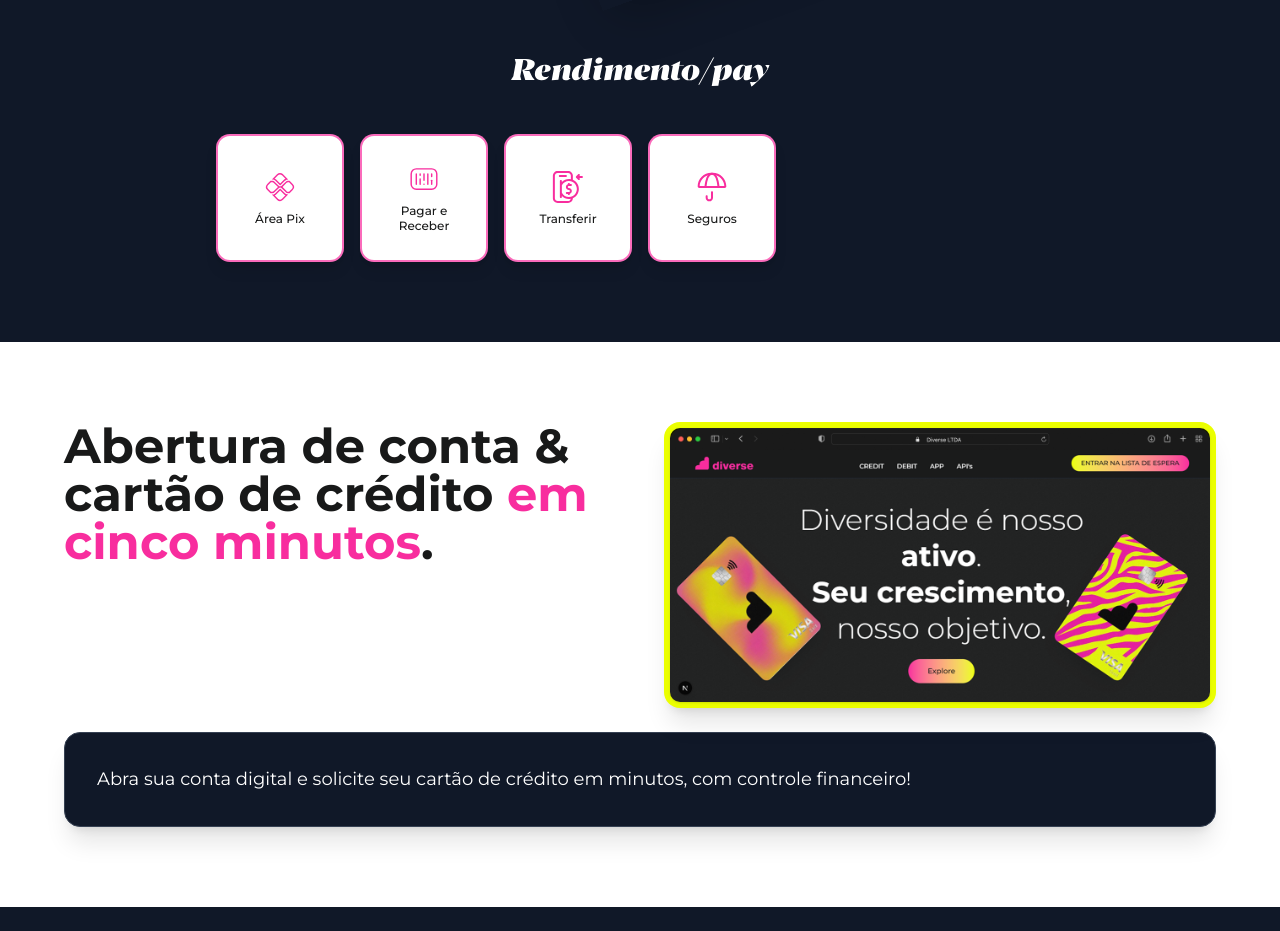
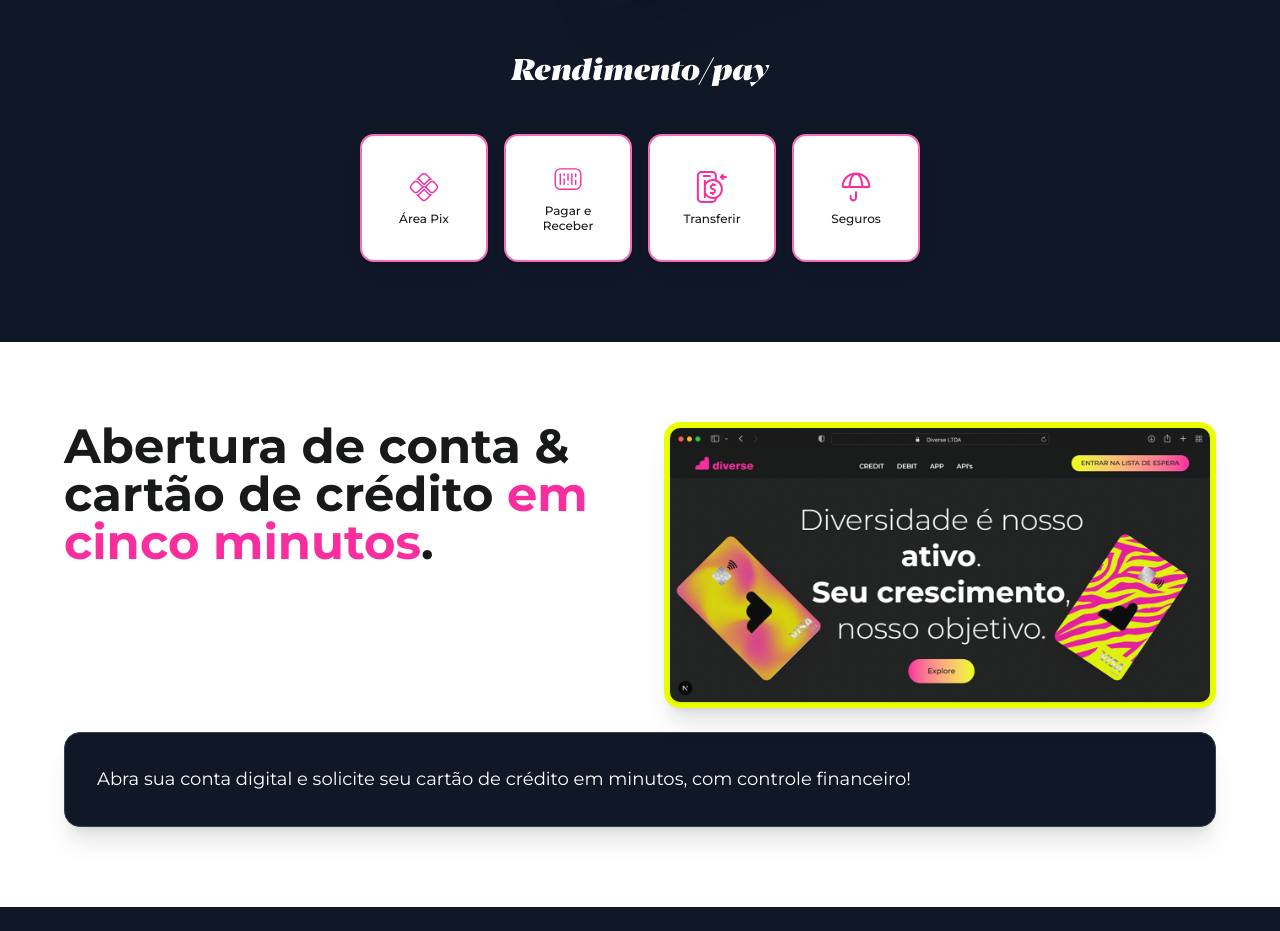
Before and after one commit to chriskryon/diverse-landing, a Next.js app: page / in a window 1280 px wide. Shown: the part 1825-2756 px from the top of the page. Built offline with nearby package versions, Linux system fonts and the light colour scheme; no server answers.

Commit message:
style: center features

```diff
--- a/src/components/benefits/index.tsx
+++ b/src/components/benefits/index.tsx
@@ -199,7 +199,7 @@ export default function Benefits() {
 
           <div className="w-full flex justify-center" style={{ boxSizing: "border-box" }}>
             <div
-              className="grid grid-cols-2 md:grid-cols-4 lg:grid-cols-6 gap-4 place-items-center"
+              className="grid grid-cols-2 md:grid-cols-4 lg:grid-cols-4 gap-4 place-items-center"
               onMouseLeave={() => setHoveredFeature(null)}
             >
               {features.map((item, i) => (
```
